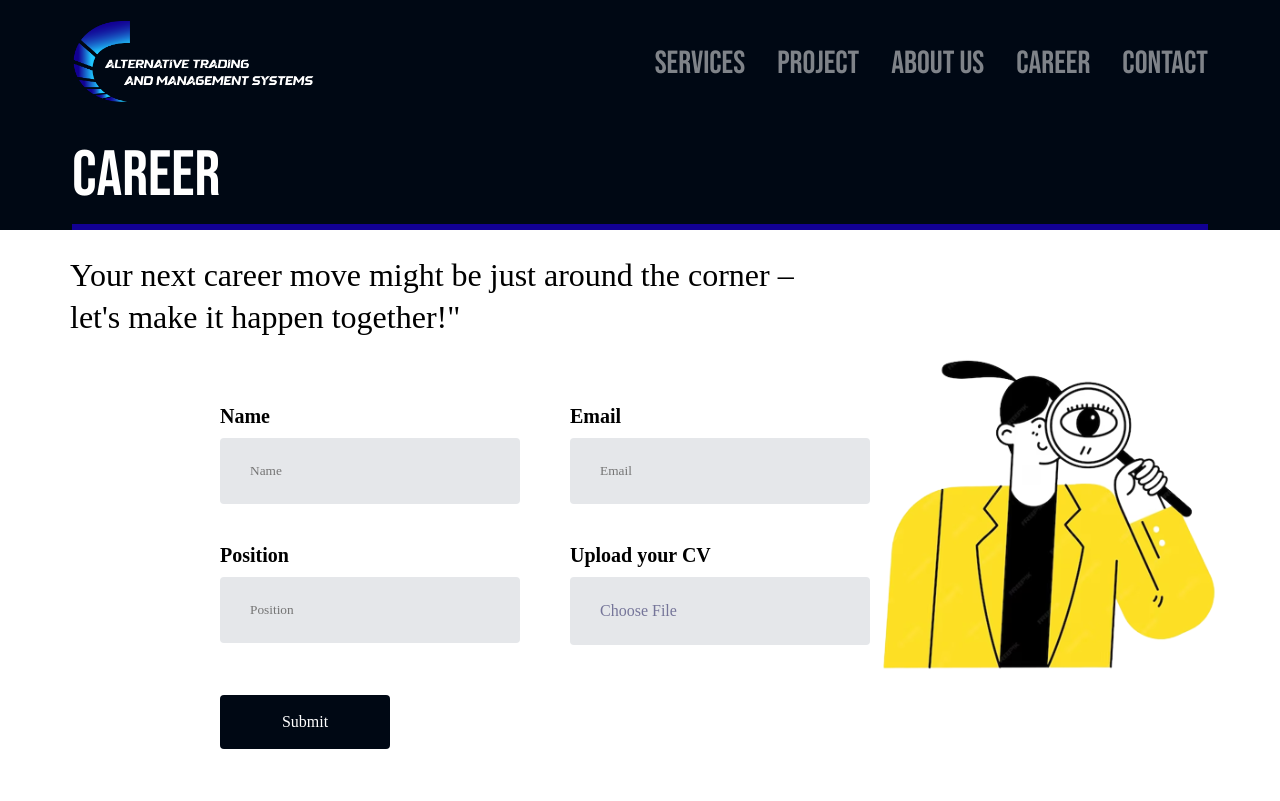
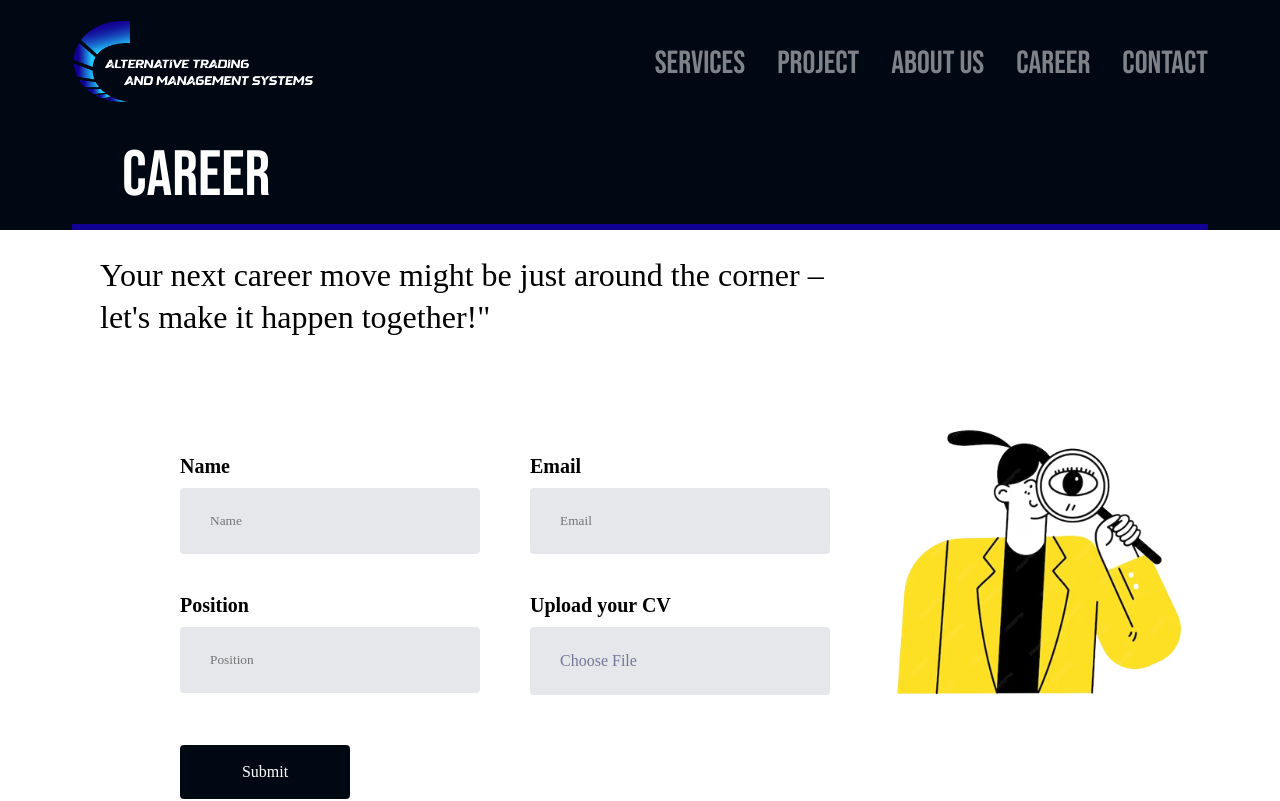
Before and after one commit to atmstech444/atms-front, a React (Vite) app: page /career in a window 1280 px wide. Shown: the top 801 px of the page. Built offline with nearby package versions, Linux system fonts and the light colour scheme; a web font is replaced by a local one.

Commit message:
fix:responsive

```diff
--- a/src/pages/AboutUs.tsx
+++ b/src/pages/AboutUs.tsx
@@ -61,12 +61,16 @@ export const AboutText = styled.h1`
   font-weight: 400;
   line-height: 150%;
   font-family: Bebas Neue;
+  padding-left: 230px;
 
   @media (max-width: 1080px) {
     font-size: 42px;
   }
   @media (max-width: 599px) {
     font-size: 30px;
+  }
+  @media (max-width: 1450px) {
+    padding-left: 20px;
   }
 `;
 
--- a/src/pages/Home.tsx
+++ b/src/pages/Home.tsx
@@ -1,19 +1,14 @@
 import styled from "styled-components";
 import { useEffect, useRef, useState } from "react";
-// import SliderComponent from "../components/SliderComponent";
 import Design from "../assets/images/design.png";
 import Development from "../assets/images/development.png";
 import Delivery from "../assets/images/delivery.png";
 import Arrow from "../assets/icons/Arrow - Down Circle.svg";
-
 import SecondSliderMobile from "../components/SecondSliderMobile";
-
-import Footer from "../components/Footer";
-// import SecondSliderMobile from "../components/SecondSliderMobile";
-
-import SecondSliderDesktop from "../components/SecondSliderDesktop";
 import FirstSliderDesktop from "../components/FirstSliderDesktop";
 import Footer from "../components/Footer";
+import SecondSliderDesktop from "../components/SecondSliderDesktop";
+import SliderComponent from "../components/SliderComponent";
 
 interface MainProps {
   scroll: string;
@@ -21,7 +16,7 @@ interface MainProps {
 export const Home = () => {
   const [scroll, setScroll] = useState<boolean>(false);
   const contentRef = useRef<HTMLDivElement>(null);
-  const [, setIsMobileScreen] = useState<boolean>(
+  const [isMobileScreen, setIsMobileScreen] = useState<boolean>(
     window.innerWidth <= 768
   );
 
@@ -101,7 +96,6 @@ export const Home = () => {
         <div>
           <SecondSliderDesktop />
         </div>
-
 
         <Services>
           <RectangleDiv>
--- a/src/pages/career/Career.tsx
+++ b/src/pages/career/Career.tsx
@@ -19,6 +19,7 @@ import {
   Img,
   Header,
 } from "./Styles";
+import Footer from "../../components/Footer";
 
 const Career = () => {
   const SchemaValidation = yup.object({
@@ -143,6 +144,7 @@ const Career = () => {
           </Form>
         </FormProvider>
       </MainContainer>
+      <Footer />
     </>
   );
 };
--- a/src/pages/career/Styles.tsx
+++ b/src/pages/career/Styles.tsx
@@ -1,8 +1,18 @@
 import styled from "styled-components";
 
+export const Header = styled.div`
+  background-color: #000814;
+  padding: 18% 24px 0 24px;
+  @media (min-width: 678px) {
+    padding: 10% 24px 0 24px;
+  }
+  @media (min-width: 1024px) {
+    padding: 10% 72px 0 72px;
+  }
+`;
 export const MainContainer = styled.div`
-  padding: 0 70px;
-
+  padding: 0 100px;
+  max-width: 1440px;
   @media (max-width: 599px) {
     padding: 0 25px;
   }
@@ -15,12 +25,19 @@ export const CareerText = styled.h1`
   font-weight: 400;
   line-height: 150%;
   font-family: Bebas Neue;
+  padding-left: 230px;
 
   @media (max-width: 1080px) {
     font-size: 42px;
   }
   @media (max-width: 599px) {
     font-size: 30px;
+  }
+  @media (max-width: 1450px) {
+    padding-left: 20px;
+  }
+  @media (max-width: 1630px) {
+    padding-left: 50px;
   }
 `;
 
@@ -36,9 +53,19 @@ export const Paragraph = styled.div`
   line-height: 1.3;
   font-size: 20px;
   font-family: Electrolize;
-  @media (min-width: 999px) {
+  @media (min-width: 599px) {
+    max-width: 500px;
+  }
+  @media (min-width: 899px) {
     font-size: 32px;
     max-width: 780px;
+    margin-bottom: 50px;
+  }
+  @media (min-width: 1540px) {
+    padding-left: 160px;
+  }
+  @media (min-width: 1799px) {
+    padding-left: 200px;
   }
 `;
 
@@ -89,32 +116,33 @@ export const Form = styled.form`
   @media (min-width: 1080px) {
     align-items: start;
     gap: 15px;
-    padding: 30px 70px;
+    padding: 30px 0;
   }
   @media (min-width: 1280px) {
-    padding: 30px 150px;
+    padding: 30px 80px;
   }
-  @media (min-width: 1599px) {
-    padding: 30px 180px;
+  @media (min-width: 1799px) {
+    padding: 30px 250px;
   }
 `;
 
 export const Img = styled.img`
-  position: absolute;
-  right: -60%;
-  top: -27%;
   display: none;
   @media (min-width: 1080px) {
     display: block;
-    width: 70%;
+    width: 60%;
+    position: absolute;
+    right: -50%;
+    top: -27%;
   }
-  @media (min-width: 1280px) {
-    top: -47%;
+  @media (min-width: 1250px) {
+    top: -35%;
+    right: -60%;
   }
   @media (min-width: 1599px) {
-    right: -80%;
-    width: 75%;
-    top: -70%;
+    right: -70%;
+    top: -50%;
+    width: 70%;
   }
 `;
 
@@ -148,14 +176,3 @@ export const Error = styled.p`
   font-size: 14px;
   color: red;
 `;
-
-export const Header = styled.div`
-  background-color: #000814;
-  padding: 18% 24px 0 24px;
-  @media (min-width: 678px) {
-    padding: 10% 24px 0 24px;
-  }
-  @media (min-width: 1024px) {
-    padding: 10% 72px 0 72px;
-  }
-`;
```
